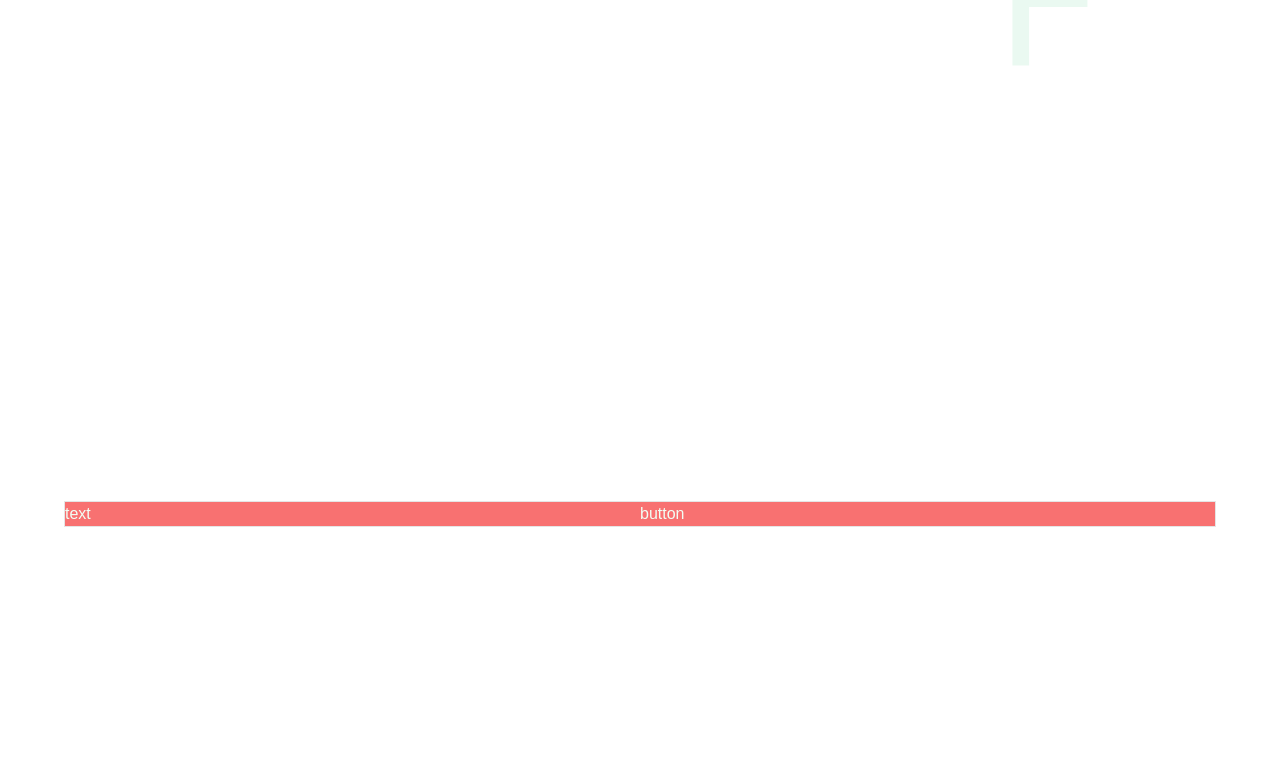
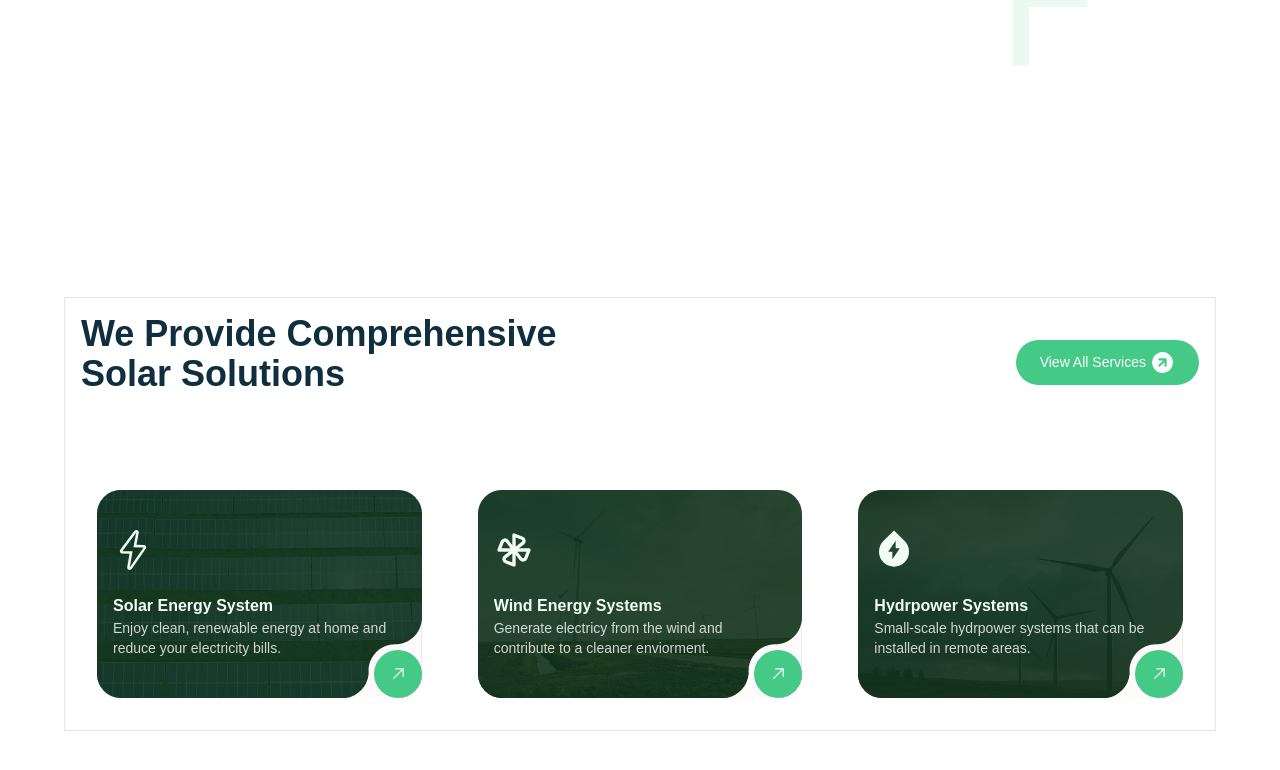
Before and after one commit to Rozmyk/SolarNova, a Next.js app: page / in a window 1280 px wide. Shown: the part 1486-2256 px from the top of the page. Built offline with nearby package versions, Linux system fonts and the light colour scheme.

Commit message:
Add title with button and cards

```diff
--- a/src/components/Solutions/Solutions.tsx
+++ b/src/components/Solutions/Solutions.tsx
@@ -1,10 +1,20 @@
 import Wrapper from '../Wrapper/Wrapper'
+import TitleText from '../ui/TitleText/TitleText'
+import Button from '../ui/Button/Button'
+import Cards from './Cards/Cards'
 const Solutions = () => {
 	return (
 		<Wrapper>
-			<div className='flex justify-between items-center bg-red-400'>
-				<div className='w-full md:w-1/2'>text</div>
-				<div className='w-full md:w-1/2'>button</div>
+			<div className='flex md:flex-row flex-col justify-between items-center gap-4 mb-8 p-4'>
+				<div className='w-full md:w-1/2'>
+					<TitleText>We Provide Comprehensive Solar Solutions</TitleText>
+				</div>
+				<div className='w-full md:w-1/2 flex justify-end'>
+					<Button>View all services</Button>
+				</div>
+			</div>
+			<div className='w-full  p-8'>
+				<Cards />
 			</div>
 		</Wrapper>
 	)
```
